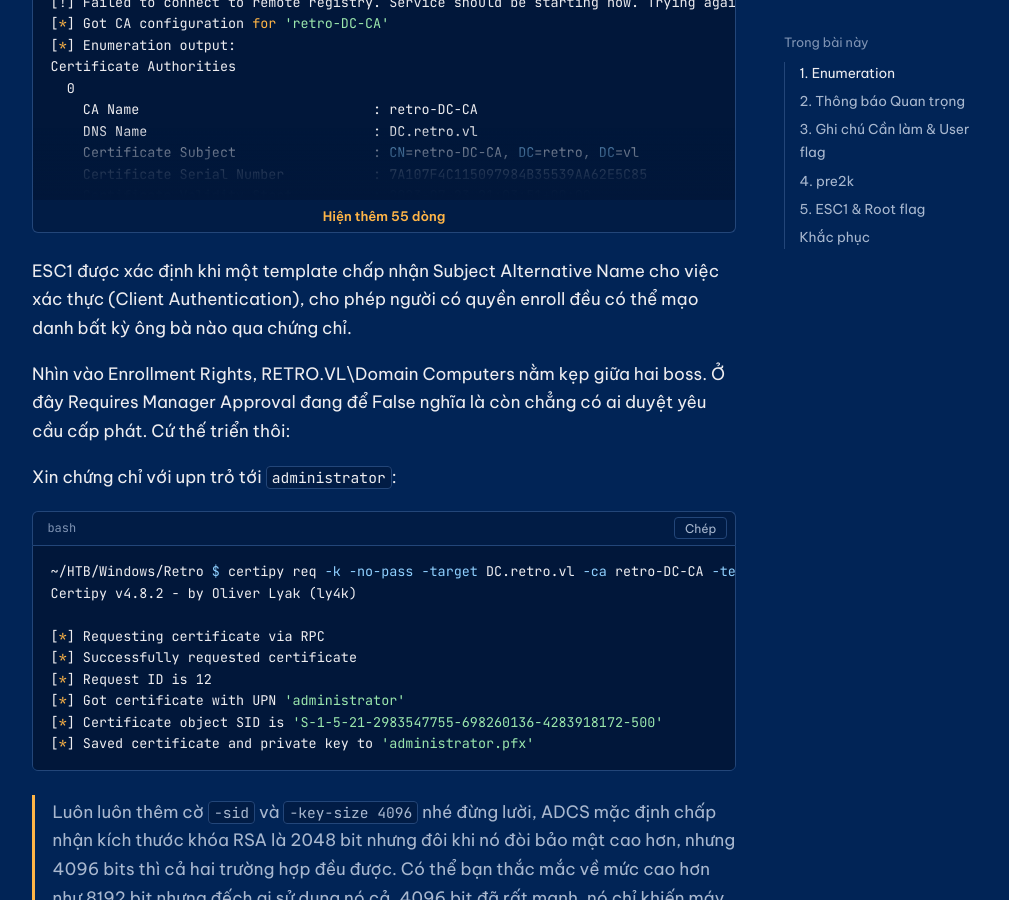
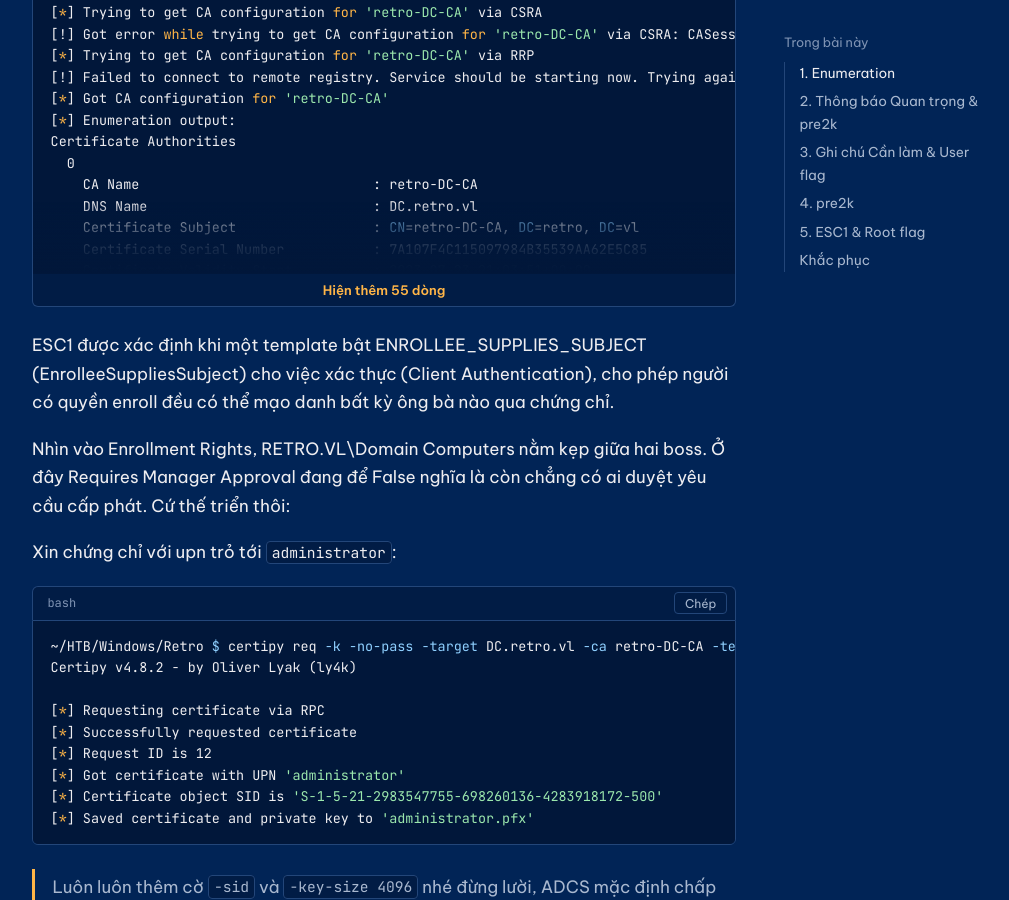
Before and after one commit to Luv3rie/Luv3rie.github.io, a Jekyll site: the page built from _posts/2026-11-13-htb-retro.md, in a window 1280 px wide and 900 px high, scrolled down 7256 px. Shown: the whole window, without its empty margins (256-1265 px from the left). Built offline with Jekyll 4.4.1, drawn with Linux system fonts in a browser that asks for light colours; some of the changed text lies outside the part shown.

Commit message:
fix htb-retro 2

````diff
--- a/_posts/2026-11-13-htb-retro.md
+++ b/_posts/2026-11-13-htb-retro.md
@@ -113,7 +113,7 @@ SMB         10.129.234.44   445    DC               Trainees        READ
 
 Cả hai tài khoản đều hiện dấu `+` xác thực thành công nhưng chỉ `guest` có quyền liệt kê SMB Shares.
 
-## 2. Thông báo Quan trọng
+## 2. Thông báo Quan trọng & pre2k
 
 `Notes` và `Trainees` không phải các Share tiêu chuẩn.
 
@@ -378,8 +380,7 @@ Certificate Templates
       ESC1                              : 'RETRO.VL\\Domain Computers' can enroll, enrollee supplies subject and template allows client authentication
 ```
 
-ESC1 được xác định khi một template chấp nhận Subject Alternative Name cho việc xác thực (Client Authentication), cho phép người có quyền enroll đều có thể mạo danh bất kỳ ông bà nào qua chứng chỉ.
-
+ESC1 được xác định khi một template bật ENROLLEE_SUPPLIES_SUBJECT (EnrolleeSuppliesSubject) cho việc xác thực (Client Authentication), cho phép người có quyền enroll đều có thể mạo danh bất kỳ ông bà nào qua chứng chỉ.
 
 Nhìn vào Enrollment Rights, RETRO.VL\Domain Computers nằm kẹp giữa hai boss. Ở đây Requires Manager Approval đang để False nghĩa là còn chẳng có ai duyệt yêu cầu cấp phát. Cứ thế triển thôi:
 
````
Also changed, not shown: other parts of _posts/2026-11-13-htb-retro.md (+6 -4 lines).
